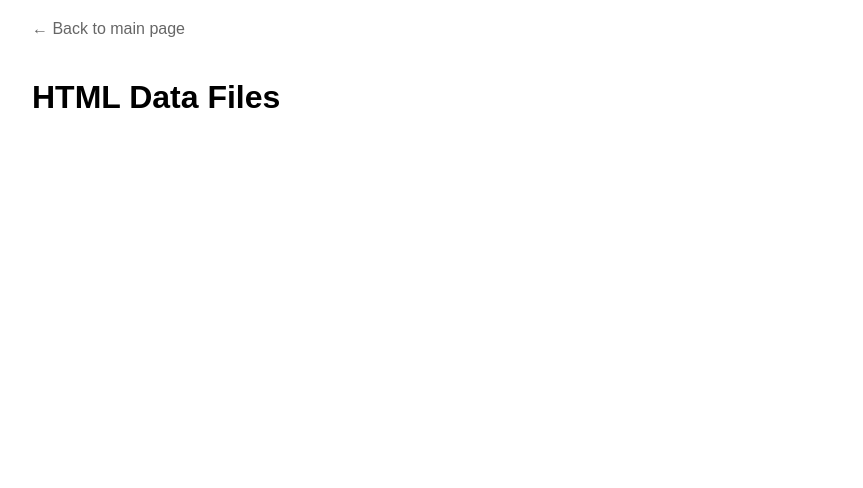
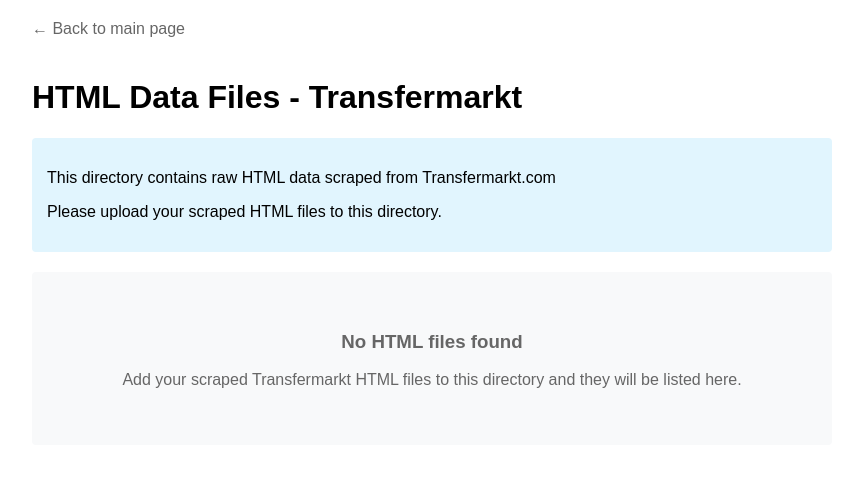
Before and after one commit to NamATruong/BigData.github.io, a plain HTML site: page transfermarkt_html/index.html in a window 1280 px wide. Shown: the whole page, without its empty margins (208-1071 px from the left). Drawn offline with Linux system fonts and the light colour scheme.

Commit message:
Update index.html

```diff
--- a/transfermarkt_html/index.html
+++ b/transfermarkt_html/index.html
@@ -3,7 +3,7 @@
 <head>
     <meta charset="UTF-8">
     <meta name="viewport" content="width=device-width, initial-scale=1.0">
-    <title>HTML Data Files</title>
+    <title>HTML Data Files - Transfermarkt</title>
     <style>
         body {
             font-family: Arial, sans-serif;
@@ -37,13 +37,34 @@
         .back-link:hover {
             color: #333;
         }
+        .directory-info {
+            margin: 20px 0;
+            padding: 15px;
+            background-color: #e1f5fe;
+            border-radius: 4px;
+        }
+        .empty-message {
+            text-align: center;
+            padding: 40px;
+            color: #666;
+            background-color: #f8f9fa;
+            border-radius: 4px;
+            margin: 20px 0;
+        }
     </style>
 </head>
 <body>
     <a href="../" class="back-link">← Back to main page</a>
-    <h1>HTML Data Files</h1>
-    <ul class="file-list">
-        <!-- Files will be listed here -->
-    </ul>
+    <h1>HTML Data Files - Transfermarkt</h1>
+
+    <div class="directory-info">
+        <p>This directory contains raw HTML data scraped from Transfermarkt.com</p>
+        <p>Please upload your scraped HTML files to this directory.</p>
+    </div>
+
+    <div class="empty-message">
+        <h3>No HTML files found</h3>
+        <p>Add your scraped Transfermarkt HTML files to this directory and they will be listed here.</p>
+    </div>
 </body>
 </html>
```
